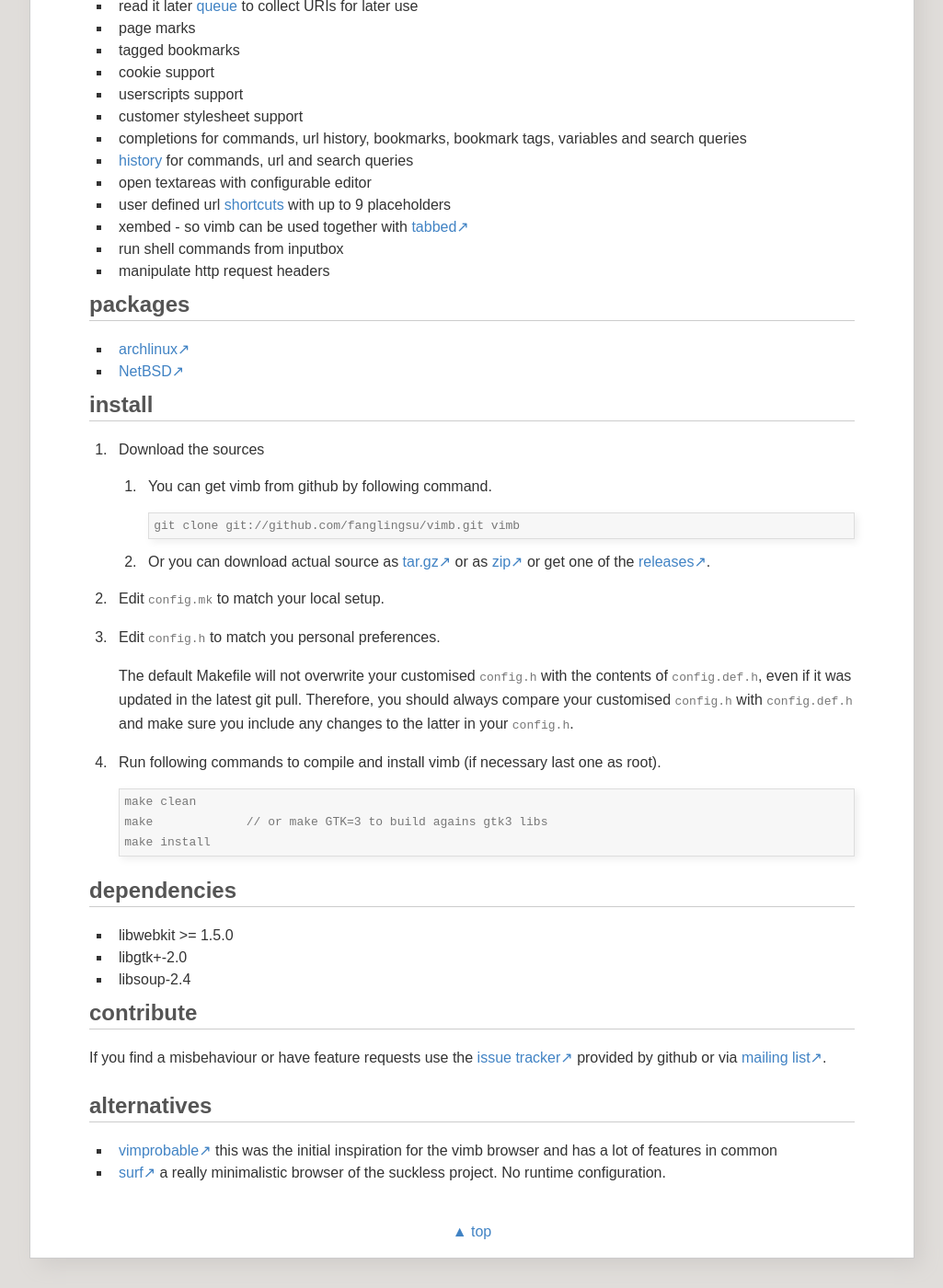
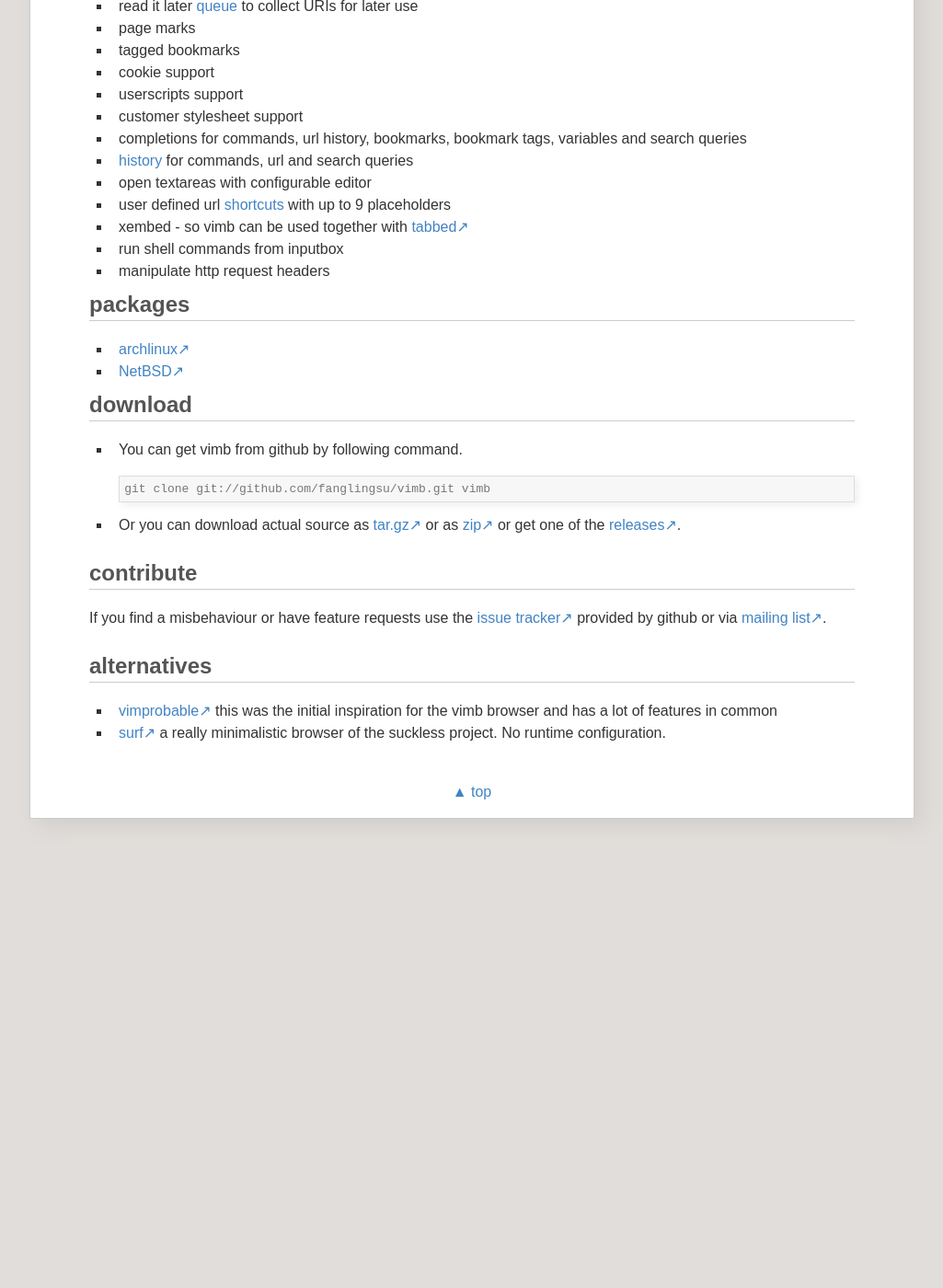
Before and after one commit to fanglingsu/vimb, a Jekyll site: the page built from index.md, in a window 1280 px wide and 1400 px high, scrolled down 835 px. Shown: the whole window at 92% size, without its empty margins (127-1152 px from the left). Built offline with Jekyll 4.4.1, drawn with Linux system fonts in a browser that asks for light colours; after the commit the page ends 1757 px from its top, so only the background shows below that.

Commit message:
Removed compile and dependency section.
This is part of the readme and not so interesting for the most visitors.

```diff
--- a/index.md
+++ b/index.md
@@ -48,39 +48,13 @@
 - [archlinux][]
 - [NetBSD][]
 
-## install
+## download
+- You can get vimb from github by following command.
 
-1. Download the sources
+      git clone git://github.com/fanglingsu/vimb.git vimb
 
-   - You can get vimb from github by following command.
-
-         git clone git://github.com/fanglingsu/vimb.git vimb
-
-   - Or you can download actual source as [tar.gz][tgz] or as [zip][] or get
-     one of the [releases][].
-
-2. Edit `config.mk` to match your local setup.
-
-3. Edit `config.h` to match you personal preferences.
-
-   The default Makefile will not overwrite your customised `config.h` with the
-   contents of `config.def.h`, even if it was updated in the latest git pull.
-   Therefore, you should always compare your customised `config.h` with
-   `config.def.h` and make sure you include any changes to the latter in your
-   `config.h`.
-
-4. Run following commands to compile and install vimb (if necessary last one as
-   root).
-
-       make clean
-       make             // or make GTK=3 to build agains gtk3 libs
-       make install
-
-## dependencies
-
-- libwebkit >= 1.5.0
-- libgtk+-2.0
-- libsoup-2.4
+- Or you can download actual source as [tar.gz][tgz] or as [zip][] or get
+  one of the [releases][].
 
 ## contribute
 
```
